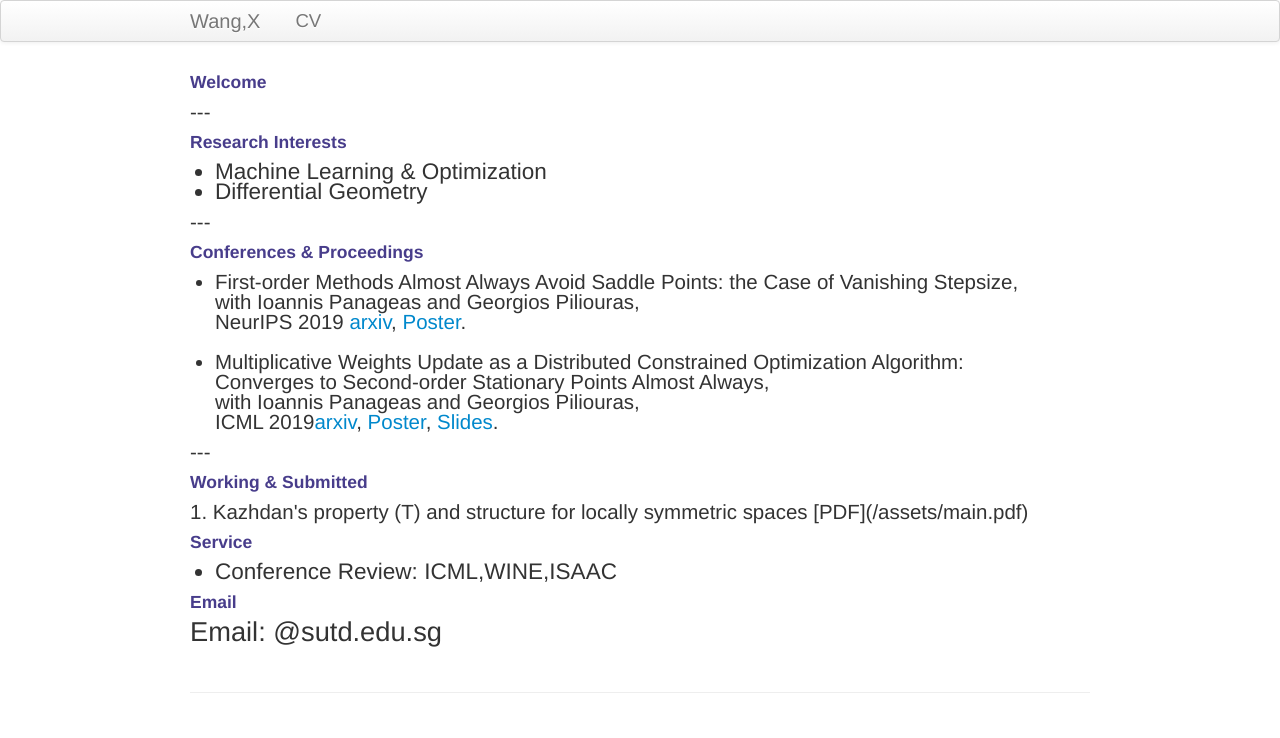
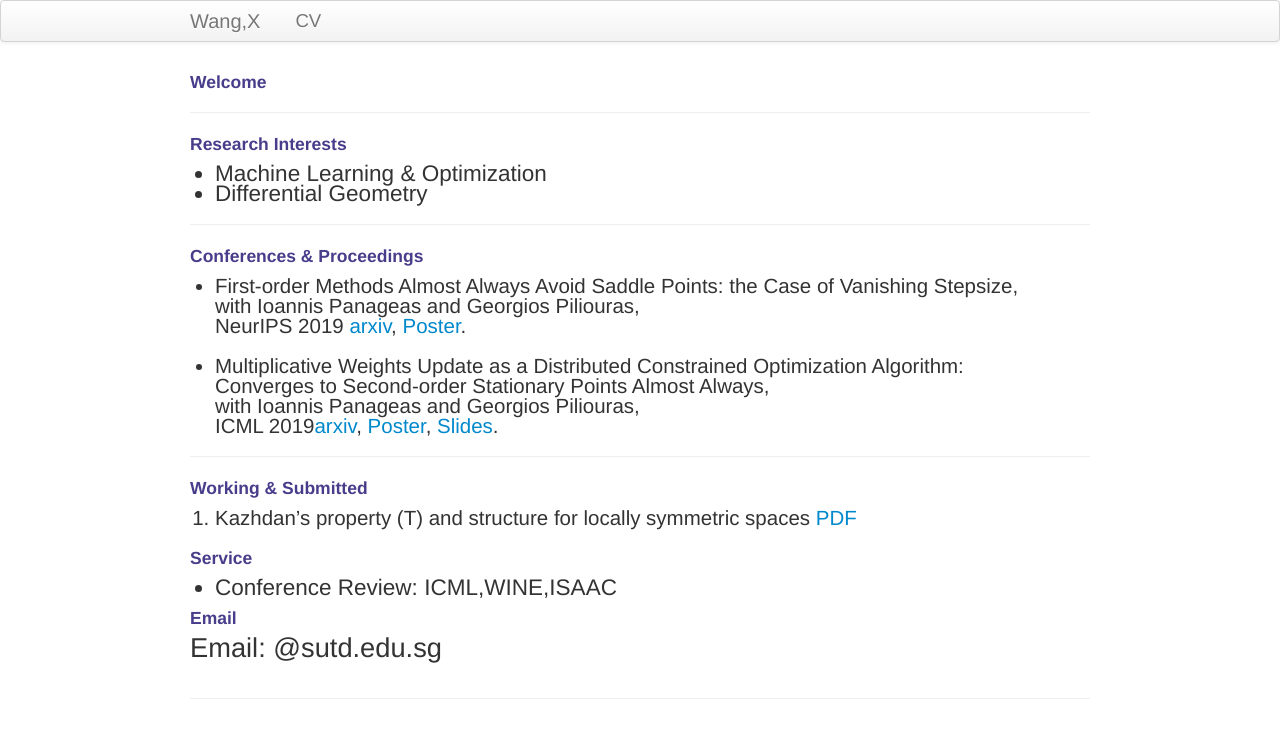
Before and after one commit to xiiaowang/xiiaowang.github.io, a Jekyll site: the page built from index.md, in a window 1280 px wide. Shown: the top 738 px of the page. Built offline with Jekyll 4.4.1, drawn with Linux system fonts in a browser that asks for light colours.

Commit message:
Update index.md

```diff
--- a/index.md
+++ b/index.md
@@ -4,8 +4,8 @@ title: X W
 description:
 keywords: machine learning, geometry
 ---
-<body>
-    <p style="font-size:30px">
+
+
 <div class="container1">
     <h4><a name="Welcome"></a>Welcome</h4>
 </div>
@@ -72,5 +72,3 @@ keywords: machine learning, geometry
 
     </div>
 </div>
-</p>
-</body>
```
